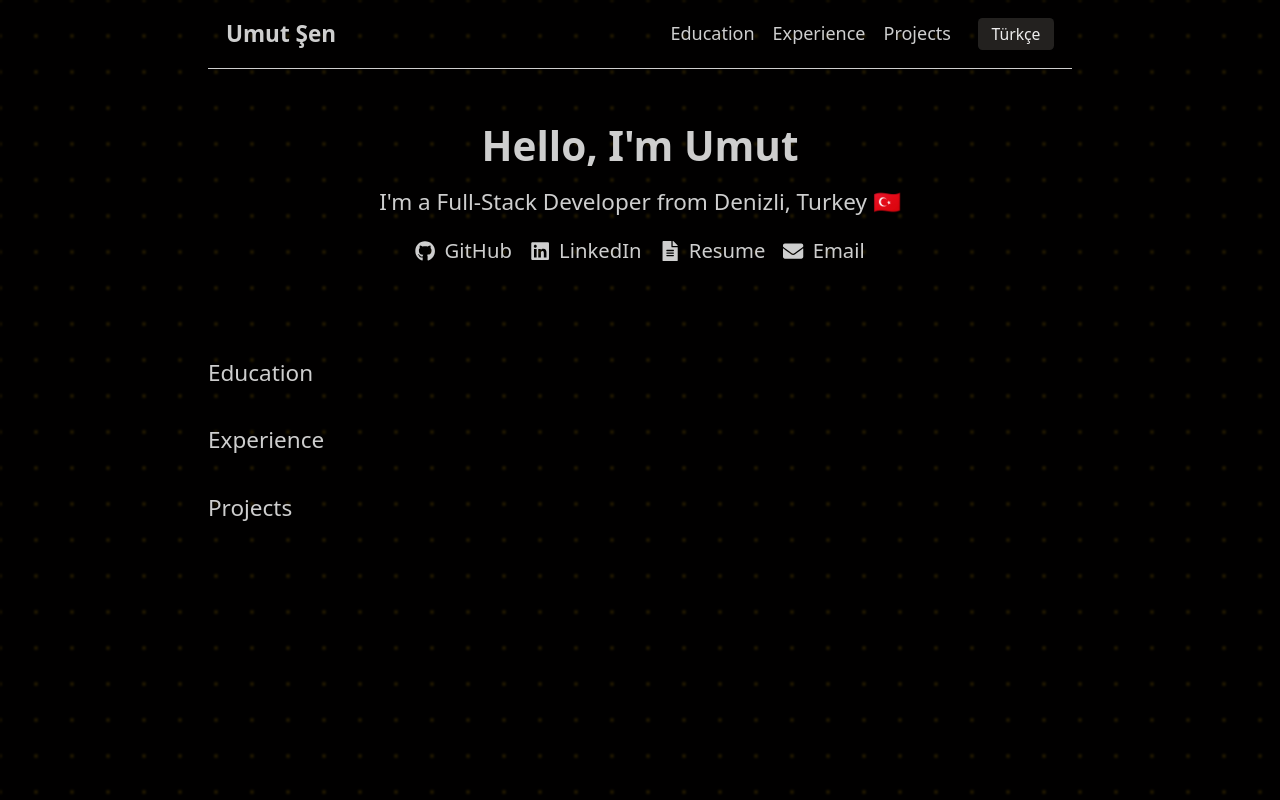
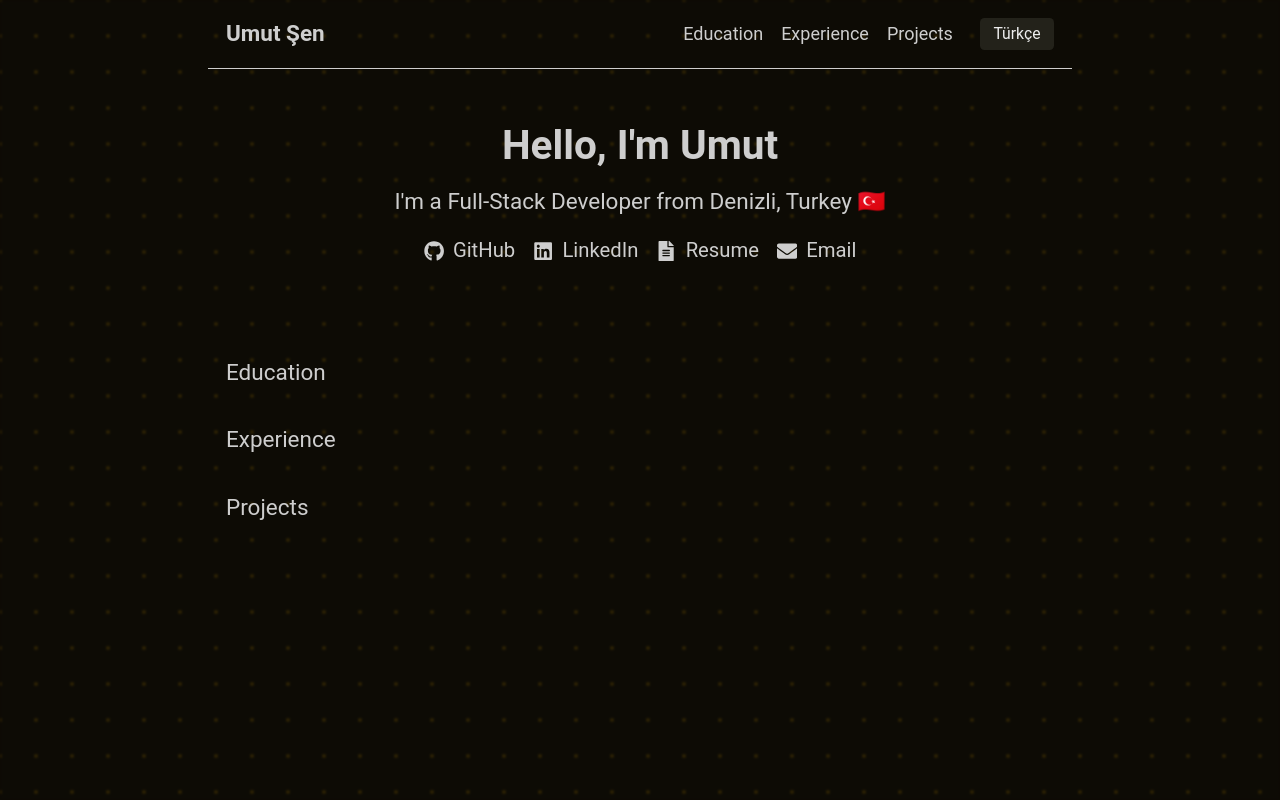
Before and after one commit to UmutSen2662/portfolio, a React (Vite) app: page / in a window 1280 px wide. Built offline with nearby package versions, Linux system fonts and the light colour scheme.

Commit message:
changed some more on the background

```diff
--- a/src/App.tsx
+++ b/src/App.tsx
@@ -13,24 +13,23 @@ function App() {
             <div className="max-w-3xl mx-auto transition-all duration-200">
                 <Navbar />
 
-                <main className="flex flex-col gap-8">
+                <main className="flex flex-col gap-8 mx-4">
                     <Hero />
 
                     {/* Placeholder for education */}
                     <section id="education">
-                        <h2 className="text-xl">{t('nav.education')}</h2>
+                        <h2 className="text-xl">{t("nav.education")}</h2>
                     </section>
 
                     {/* Placeholder for experience */}
                     <section id="experience">
-                        <h2 className="text-xl">{t('nav.experience')}</h2>
+                        <h2 className="text-xl">{t("nav.experience")}</h2>
                     </section>
 
                     {/* Placeholder for projects */}
                     <section id="projects">
-                        <h2 className="text-xl">{t('nav.projects')}</h2>
+                        <h2 className="text-xl">{t("nav.projects")}</h2>
                     </section>
-
                 </main>
             </div>
         </CanvasProvider>
--- a/src/components/ui/InteractiveBackground.tsx
+++ b/src/components/ui/InteractiveBackground.tsx
@@ -28,10 +28,15 @@ export function InteractiveBackground() {
         const DOT_BASE_RADIUS = 2;
         const BASE_MAX_RADIUS = 5;
         const HOVER_MAX_RADIUS = 8;
-        const MOUSE_INFLUENCE_RADIUS = 120;
+
+        const MOUSE_INFLUENCE_RADIUS = 100;
+        const HOVER_MOUSE_INFLUENCE_RADIUS = 150;
         const ATTRACTOR_INFLUENCE_RADIUS = 60;
 
         const DOT_COLOR = "rgba(183, 134, 0, 0.2)";
+        const HOVER_DOT_COLOR = "rgba(183, 134, 0, 0.7)";
+        const HOVER_DOT_BLUR = "blur(8px)";
+        const TRANSITION_DURATION = 0.2;
 
         const handleResize = () => {
             canvas.width = window.innerWidth;
@@ -48,16 +53,11 @@ export function InteractiveBackground() {
 
         // Initial Size
         handleResize();
-
-        // ---------------------------------------------
-        // PRE-CALCULATION
-        // ---------------------------------------------
-        // We use Math.PI * 2 constantly, let's cache if needed,
-        // but JS engines optimize this well.
         const PI2 = Math.PI * 2;
 
         let lastTime = performance.now();
         let interpolatedMaxRadius = BASE_MAX_RADIUS;
+        let interpolatedMouseRadius = MOUSE_INFLUENCE_RADIUS;
 
         const render = () => {
             if (!canvas || !ctx) return;
@@ -69,9 +69,7 @@ export function InteractiveBackground() {
             // ANIMATION LOGIC: Max Radius Interpolation
             // usage of ref ensures we don't break the loop
             const targetMaxRadius = isHoveringRef.current ? HOVER_MAX_RADIUS : BASE_MAX_RADIUS;
-
-            const transitionDuration = 0.2;
-            const speed = Math.abs(HOVER_MAX_RADIUS - BASE_MAX_RADIUS) / transitionDuration;
+            const speed = Math.abs(HOVER_MAX_RADIUS - BASE_MAX_RADIUS) / TRANSITION_DURATION;
 
             if (interpolatedMaxRadius < targetMaxRadius) {
                 interpolatedMaxRadius = Math.min(targetMaxRadius, interpolatedMaxRadius + speed * dt);
@@ -80,6 +78,17 @@ export function InteractiveBackground() {
             }
 
             const currentMaxRadius = interpolatedMaxRadius;
+
+            const targetMouseRadius = isHoveringRef.current ? HOVER_MOUSE_INFLUENCE_RADIUS : MOUSE_INFLUENCE_RADIUS;
+            const mouseSpeed = Math.abs(HOVER_MOUSE_INFLUENCE_RADIUS - MOUSE_INFLUENCE_RADIUS) / TRANSITION_DURATION;
+
+            if (interpolatedMouseRadius < targetMouseRadius) {
+                interpolatedMouseRadius = Math.min(targetMouseRadius, interpolatedMouseRadius + mouseSpeed * dt);
+            } else if (interpolatedMouseRadius > targetMouseRadius) {
+                interpolatedMouseRadius = Math.max(targetMouseRadius, interpolatedMouseRadius - mouseSpeed * dt);
+            }
+
+            const currentMouseRadius = interpolatedMouseRadius;
 
             ctx.clearRect(0, 0, canvas.width, canvas.height);
 
@@ -98,9 +107,6 @@ export function InteractiveBackground() {
             // Pass 1: The Glow (Blurred, Brighter)
             // Pass 2: The Core (Sharp, Distinct)
 
-            // We can optimize by calculating dot properties ONCE and storing them?
-            // Or just loop twice? Looping twice is cheaper than allocating 2000 objects per frame.
-
             // Shared logic for calculating radius
             const calculateRadius = (x: number, y: number) => {
                 const dx = x - mouseX;
@@ -109,13 +115,12 @@ export function InteractiveBackground() {
                 let r = DOT_BASE_RADIUS;
 
                 // 1. Mouse Interaction (Affected by Hover Boost)
-                if (distMouse < MOUSE_INFLUENCE_RADIUS) {
-                    const growth = 1 - distMouse / MOUSE_INFLUENCE_RADIUS;
-                    // Use the interpolated "Super Size" for mouse interactions
+                if (distMouse < currentMouseRadius) {
+                    const growth = 1 - distMouse / currentMouseRadius;
                     r += (currentMaxRadius - DOT_BASE_RADIUS) * growth;
                 }
 
-                // 2. Attractor Interaction (ALWAYS stays at Base Size)
+                // 2. Attractor Interaction (STAYS at Base Size)
                 for (const rect of activeAttractors) {
                     const clampedX = Math.max(rect.left, Math.min(x, rect.right));
                     const clampedY = Math.max(rect.top, Math.min(y, rect.bottom));
@@ -123,7 +128,6 @@ export function InteractiveBackground() {
 
                     if (distAttractor < ATTRACTOR_INFLUENCE_RADIUS) {
                         const growth = 1 - distAttractor / ATTRACTOR_INFLUENCE_RADIUS;
-                        // Use BASE_MAX_RADIUS directly, ignoring the hover boost
                         const attractorSize = DOT_BASE_RADIUS + (BASE_MAX_RADIUS - DOT_BASE_RADIUS) * growth * 1.2;
                         r = Math.max(r, attractorSize);
                     }
@@ -133,9 +137,9 @@ export function InteractiveBackground() {
 
             // PASS 1: GLOW (Blurry)
             // We act "Brighter" by drawing larger circles with a blur filter
-            ctx.filter = "blur(10px)";
+            ctx.filter = HOVER_DOT_BLUR;
             // Use a brighter opacity for the glow source
-            ctx.fillStyle = "rgba(183, 134, 0, 0.6)";
+            ctx.fillStyle = HOVER_DOT_COLOR;
 
             for (let x = 0; x < canvas.width; x += DOT_SPACING) {
                 for (let y = 0; y < canvas.height; y += DOT_SPACING) {
--- a/src/index.css
+++ b/src/index.css
@@ -21,10 +21,10 @@
 }
 
 :root {
-    --color-ndark-900: oklab(0.05 0.001 0.005);
-    --color-ndark-800: oklab(0.15 0.001 0.005);
-    --color-ndark-700: oklab(0.25 0.001 0.005);
-    --color-ndark-600: oklab(0.35 0.001 0.005);
+    --color-ndark-900: oklab(0.15 -0.002 0.015);
+    --color-ndark-800: oklab(0.2 -0.002 0.015);
+    --color-ndark-700: oklab(0.25 -0.002 0.015);
+    --color-ndark-600: oklab(0.3 -0.002 0.015);
 
     --color-nlight-100: oklab(0.95 0 0);
     --color-nlight-200: oklab(0.85 0 0);
@@ -38,6 +38,7 @@
     --color-primary-800: oklab(0.55 0.01 0.15);
 
     font-size: 18px;
+    font-family: "Roboto", sans-serif;
 }
 
 ::selection {
@@ -49,4 +50,9 @@ body {
     min-height: 100dvh;
     background-color: var(--color-ndark-900);
     color: var(--color-nlight-200);
+    scrollbar-width: none;
 }
+
+::-webkit-scrollbar {
+    display: none;
+}
```
